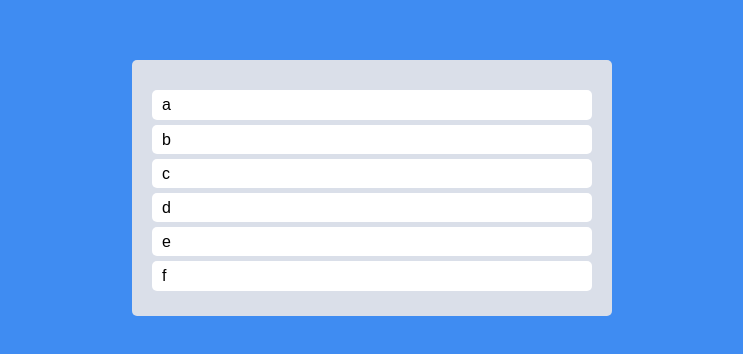
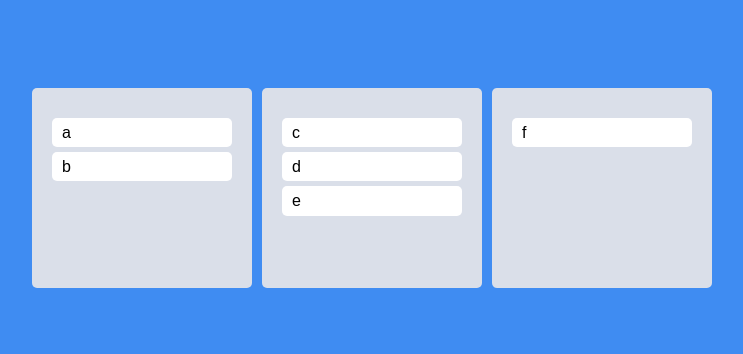
Before and after one commit to FE4902/Trello-Clone-Coding, a React (Create React App) app: page / in a window 1280 px wide. Shown: the part 212-566 px from the top of the page, without its empty margins (268-1011 px from the left). Built offline with nearby package versions, Linux system fonts and the light colour scheme.

Commit message:
Multi Boards

```diff
--- a/src/App.tsx
+++ b/src/App.tsx
@@ -1,20 +1,14 @@
-import {
-    DragDropContext,
-    Draggable,
-    DropResult,
-    Droppable,
-} from "react-beautiful-dnd";
+import { DragDropContext, DropResult } from "react-beautiful-dnd";
 import { useRecoilState } from "recoil";
 import styled from "styled-components";
 import { toDoState } from "./atoms";
-import DragabbleCard from "./Components/DragabbleCard";
-import { useMemo } from "react";
+import Board from "./Components/Board";
 
 const Wrapper = styled.div`
     display: flex;
     justify-content: center;
     align-items: center;
-    max-width: 480px;
+    max-width: 680px;
     width: 100%;
     height: 100vh;
     margin: 0 auto;
@@ -22,15 +16,9 @@ const Wrapper = styled.div`
 
 const Boards = styled.div`
     display: grid;
-    grid-template-columns: repeat(1, 1fr);
+    grid-template-columns: repeat(3, 1fr);
     width: 100%;
-`;
-
-const Board = styled.div`
-    min-height: 200px;
-    padding: 30px 20px 20px;
-    border-radius: 5px;
-    background-color: ${(props) => props.theme.boardColor};
+    gap: 10px;
 `;
 
 function App() {
@@ -39,39 +27,29 @@ function App() {
     const onDragEnd = ({ draggableId, destination, source }: DropResult) => {
         if (!destination) return;
 
-        setToDos((oldToDos) => {
-            const toDosCopy = [...oldToDos];
+        // setToDos((oldToDos) => {
+        //     const toDosCopy = [...oldToDos];
 
-            // 1) Delete item on source.index
-            toDosCopy.splice(source.index, 1);
-            // 2) Put back the item on the destination.index
-            toDosCopy.splice(destination?.index, 0, draggableId);
+        //     // 1) Delete item on source.index
+        //     toDosCopy.splice(source.index, 1);
+        //     // 2) Put back the item on the destination.index
+        //     toDosCopy.splice(destination?.index, 0, draggableId);
 
-            return toDosCopy;
-        });
+        //     return toDosCopy;
+        // });
     };
 
     return (
         <DragDropContext onDragEnd={onDragEnd}>
             <Wrapper>
                 <Boards>
-                    <Droppable droppableId="one">
-                        {(magic) => (
-                            <Board
-                                ref={magic.innerRef}
-                                {...magic.droppableProps}
-                            >
-                                {toDos.map((toDo, index) => (
-                                    <DragabbleCard
-                                        key={toDo}
-                                        index={index}
-                                        toDo={toDo}
-                                    />
-                                ))}
-                                {magic.placeholder}
-                            </Board>
-                        )}
-                    </Droppable>
+                    {Object.keys(toDos).map((boardId) => (
+                        <Board
+                            boardId={boardId}
+                            key={boardId}
+                            toDos={toDos[boardId]}
+                        />
+                    ))}
                 </Boards>
             </Wrapper>
         </DragDropContext>
--- /dev/null
+++ b/src/Components/Board.tsx
@@ -0,0 +1,30 @@
+import { Droppable } from "react-beautiful-dnd";
+import DragabbleCard from "./DragabbleCard";
+import styled from "styled-components";
+
+const Wrapper = styled.div`
+    min-height: 200px;
+    padding: 30px 20px 20px;
+    border-radius: 5px;
+    background-color: ${(props) => props.theme.boardColor};
+`;
+
+interface IBoardProps {
+    toDos: string[];
+    boardId: string;
+}
+
+export default function Board({ toDos, boardId }: IBoardProps) {
+    return (
+        <Droppable droppableId={boardId}>
+            {(magic) => (
+                <Wrapper ref={magic.innerRef} {...magic.droppableProps}>
+                    {toDos.map((toDo, index) => (
+                        <DragabbleCard key={toDo} index={index} toDo={toDo} />
+                    ))}
+                    {magic.placeholder}
+                </Wrapper>
+            )}
+        </Droppable>
+    );
+}
--- a/src/atoms.tsx
+++ b/src/atoms.tsx
@@ -1,6 +1,14 @@
 import { atom, selector } from "recoil";
 
-export const toDoState = atom({
+interface IToDoState {
+    [key: string]: string[];
+}
+
+export const toDoState = atom<IToDoState>({
     key: "toDo",
-    default: ["a", "b", "c", "d", "e", "f"],
+    default: {
+        to_do: ["a", "b"],
+        doing: ["c", "d", "e"],
+        done: ["f"],
+    },
 });
```
